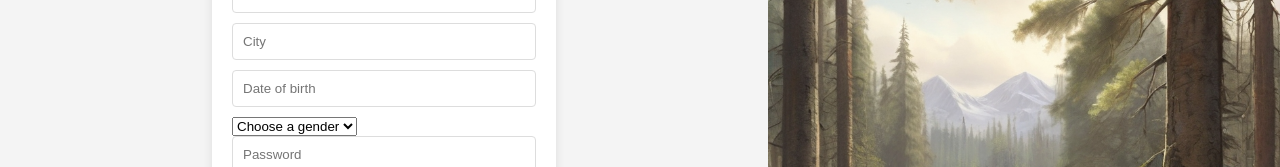
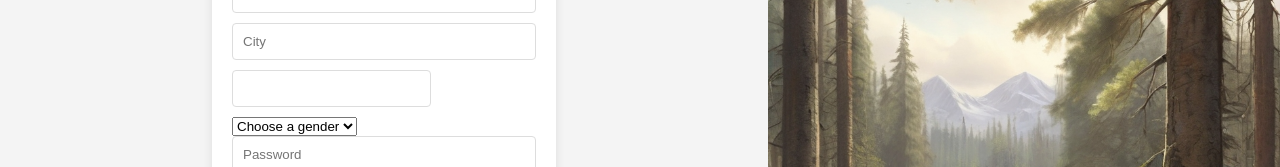
Before and after one commit to Christophe-Calmes/theTerrier, a React (Vite) app in the folder frontend/: page /signup in a window 1280 px wide. Shown: the part 305-472 px from the top of the page. Built offline with nearby package versions, Linux system fonts and the light colour scheme.

Commit message:
ajout react-date picker

```diff
--- a/frontend/src/pages/SignUp.jsx
+++ b/frontend/src/pages/SignUp.jsx
@@ -3,6 +3,12 @@ import signupIMG from '../assets/images/signup.png'
 
 import { Formik, Form, ErrorMessage, Field } from "formik";
 import * as Yup from "yup";
+
+import DatePicker from 'react-datepicker';
+import 'react-datepicker/dist/react-datepicker.css';
+
+import { format } from 'date-fns';
+
 
 const SignUp = () => {
   const initialValues = {
@@ -18,7 +24,7 @@ const SignUp = () => {
     objet.email = values.email
     objet.username = values.username
     objet.city = values.city
-    objet.birthday_date = values.birthday_date
+    objet.birthday_date = format(values.date, 'yyyy-MM-dd');
     objet.gender = values.gender
     objet.password = values.password
     objet.role_id = 1
@@ -93,7 +99,18 @@ const SignUp = () => {
                 </div>
                 {/* birthdate */}
                 <div className="field">
-                  <Field name="birthday_date" placeholder="Date of birth" />
+                  <Field name="date">
+                    {({ field, form }) => (
+                      <DatePicker
+                        id="date"
+                        {...field}
+                        selected={field.value}
+                        onChange={(date) => form.setFieldValue(field.name, date)}
+                        dateFormat='yyyy-MM-dd'
+
+                      />
+                    )}
+                  </Field>
                   <div className="error">
                     <ErrorMessage name="birthday_date" component="span" />
                   </div>
--- a/package.json
+++ b/package.json
@@ -31,6 +31,8 @@
     "husky": "^8.0.3"
   },
   "dependencies": {
-    "argon2": "^0.31.2"
+    "argon2": "^0.31.2",
+    "date-fns": "^3.3.1",
+    "react-datepicker": "^4.25.0"
   }
 }
```
Also changed, not shown: 1 other file (tests, documents, lock files or other folders).
